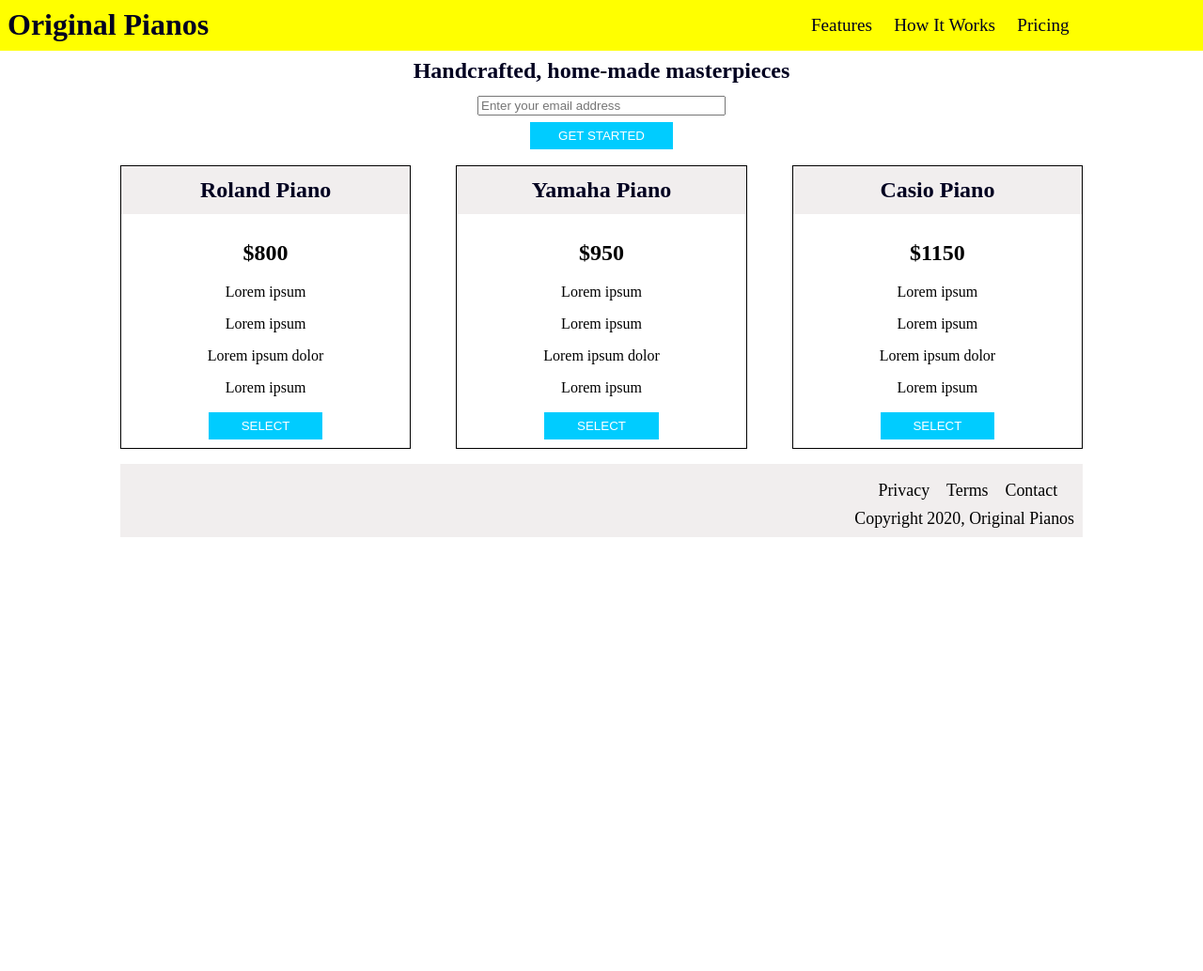
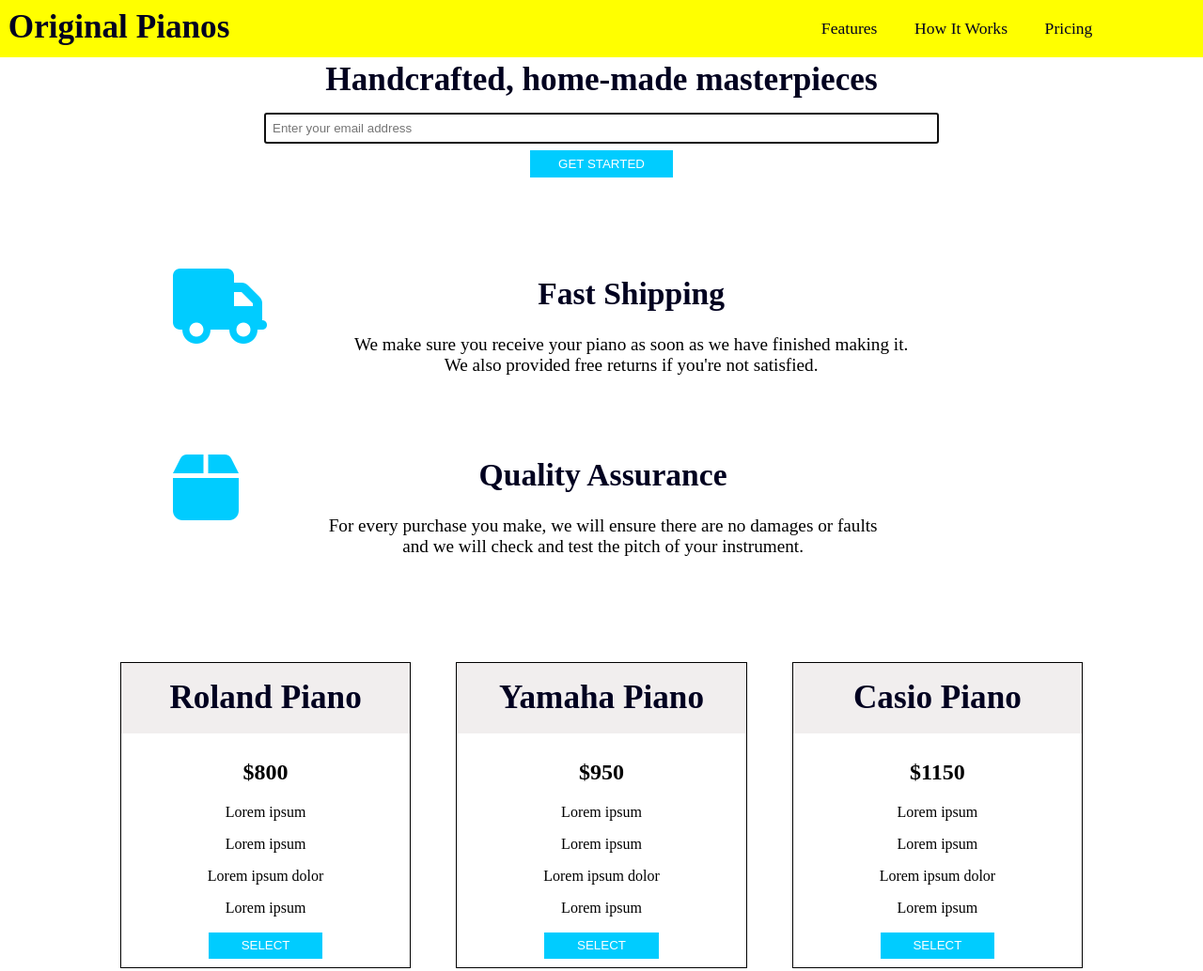
Before and after one commit to RdgzLpz/product-landing-page, a plain HTML site: page index.html in a window 1280 px wide. Shown: the top 1034 px of the page at 94% size. Before the commit the page ends 800 px from the top, so only its background shows below. Drawn offline with Linux system fonts and the light colour scheme.

Commit message:
first commit

```diff
--- a/index.css
+++ b/index.css
@@ -1,19 +1,19 @@
 :root {
-    --general-font-size: 1.2rem;
-    --base-color: ;
+    --base-color: rgb(255, 255, 0);
+    --secondary-color: rgb(0, 204, 255);
 }
 body {
     overflow-x: hidden;
 }
 .container {
     max-width: 1024px;
-    margin: 0 auto;
+    margin:  auto;
 }
 header {
     display: flex;
 }
 #main-header {
-    background: rgb(255, 255, 0);
+    background: var(--base-color);
     position: fixed;
     top: 0;
     right: 0;
@@ -23,16 +23,22 @@ h1 {
     margin: .25em;
     flex: 2;
     color:rgb(1, 1, 32);
+    font-size: 2.2rem;
 }
 nav  {
-    margin: 1em;
+    margin: 1.15em .5em;
     flex: 1;
+    font-size: 1.1rem;
 }
 a {
     margin: .5em;
+    padding: .5em;
     font-size: var(--general-font-size);
     text-decoration: none;
     color: rgb(1, 1, 32);
+}
+nav a:hover {
+    background: rgb(188, 239, 252);
 }
 #get-started {
     margin-top: 3.5em;
@@ -45,16 +51,37 @@ section h1 {
 }
 input {
     width: 25%;
-    max-width: 256px;
+    max-width: 700px;
     margin: .5em;
 }
 button {
     padding: .5em;
     width: 15%;
     max-width: 153.6px;
-    background: rgb(0, 204, 255);
+    background: var(--secondary-color);
     border: 1px solid;
     color: #FFF;
+}
+/*  features */
+#features {
+    margin: 5em auto;
+}
+.one-feature {
+    margin: 2em 3.5em;
+    padding: 1em 0;
+    display: flex;
+}
+.description {
+    width: 85%;
+}
+.description h1 {
+    font-size: 2.1rem;
+    text-align: center;
+}
+.description p {
+    margin: .8em 4.5em;
+    font-size: 1.2rem;
+    text-align: center;
 }
 /*  pricing section */
 #pricing {
@@ -104,7 +131,7 @@ footer {
 .copyright p {
     margin: .5em;
 }
-
+/*  1st media query */
 @media screen and (max-width: 719px) {
     header {
         flex-direction: column;
@@ -119,14 +146,28 @@ footer {
         justify-content: center;
     }
     #get-started {
-        margin-top: 5.5em;
+        margin-top: 6em;
     }
     input {
         width: 60%;
         padding: .5em;
     }
     button {
-        width: 30%;
+        width: 40%;
+    }
+    .one-feature {
+        margin:  0;
+        flex-direction: column;
+    }
+    i {
+        text-align: center;
+    }
+    .description h1 {
+        margin-top: 1em;
+        text-align: center;
+    }
+    .description p {
+        margin: .25em 0;
     }
     #pricing {
         flex-direction: column;
@@ -147,3 +188,9 @@ footer {
         justify-content: flex-end;
     }
 }
+@media screen and (min-width:1024px) {
+    input {
+            padding: .5em;
+            width: 100%;
+    }
+}
--- a/index.html
+++ b/index.html
@@ -6,6 +6,7 @@
     <meta name="theme-color" content="rgb(255, 255, 0)">
     <title>Product Landing Page</title>
     <link rel="stylesheet" href="index.css">
+    <script src="https://kit.fontawesome.com/e029fa9463.js" crossorigin="anonymous"></script>
 </head>
 <body>
     <div class="container">
@@ -19,8 +20,34 @@
         </header>
         <section id="get-started">
             <h1>Handcrafted, home-made masterpieces</h1>
-            <input type="email" id="input-email" placeholder="Enter your email address">
+            <input type="email" id="input-email" placeholder="Enter your email address" autofocus>
             <button type="button">GET STARTED</button>
+        </section>
+        <!--  features  -->
+        <!-- IMPORTANT:  the problem is because the icons are positioned relatively, it means out of the page design -->
+        <section id="features">
+            <div class="one-feature">
+                <i class="fas fa-truck fa-5x" style="color:rgb(0, 204, 255)"></i>
+                <div class="description">
+                    <header>
+                        <h1>Fast Shipping</h1>
+                    </header>
+                    <main>
+                        <p>We make sure you receive your piano as soon as we have finished making it. We also provided free returns if you're not satisfied.</p>
+                    </main>
+                </div>
+            </div>
+            <div class="one-feature">
+                <i class="fas fa-box fa-5x" style="color:rgb(0, 204, 255)" ></i>
+                <div class="description">
+                    <header>
+                        <h1>Quality Assurance</h1>
+                    </header>
+                    <main>
+                        <p>For every purchase you make, we will ensure there are no damages or faults and we will check and test the pitch of your instrument.</p>
+                    </main>
+                </div>
+            </div>
         </section>
         <!--  pricing section -->
         <section id="pricing">
```
